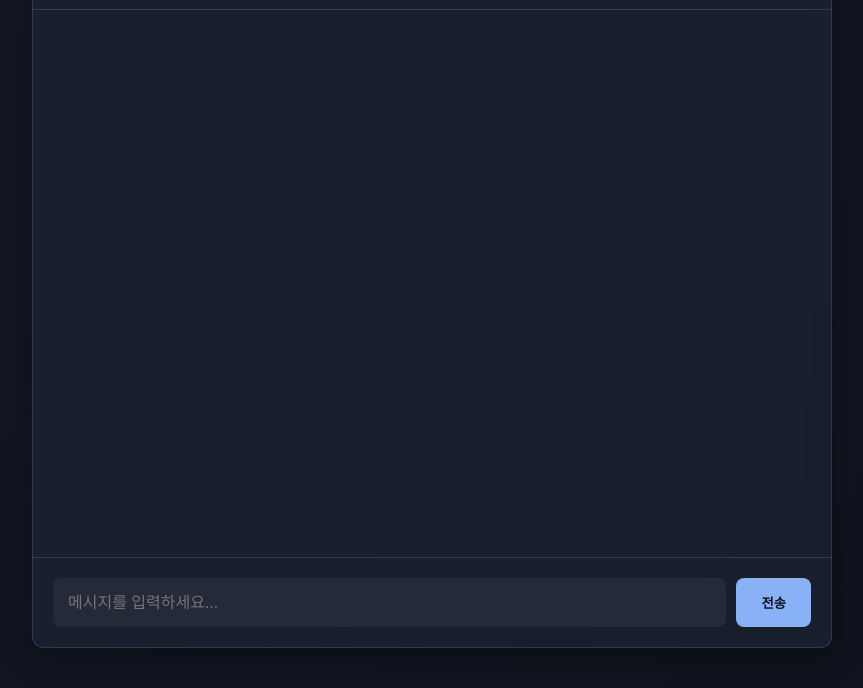
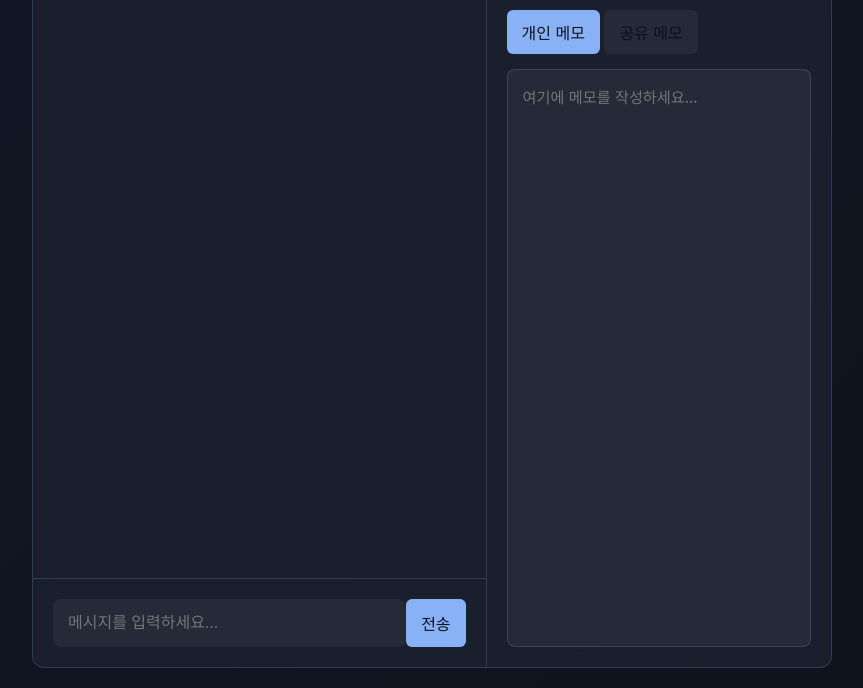
Before and after one commit to bin-pixel/web, a website: page room.html in a window 1280 px wide. Shown: the part 112-800 px from the top of the page, without its empty margins (208-1071 px from the left). Drawn offline with Linux system fonts and the light colour scheme.

Commit message:
Update room.html

```diff
--- a/room.html
+++ b/room.html
@@ -4,74 +4,33 @@
     <meta charset="UTF-8">
     <meta name="viewport" content="width=device-width, initial-scale=1.0">
     <title>토론 진행 중</title>
-    <style>
-        @import url('https://fonts.googleapis.com/css2?family=Noto+Sans+KR:wght@400;500;700&display=swap');
-        :root {
-            --background-gradient: linear-gradient(135deg, #131826 0%, #0d121c 100%);
-            --surface-color: rgba(30, 36, 50, 0.7);
-            --primary-accent: #89b1f6;
-            --text-primary: #e1e3e6;
-            --text-secondary: #90949c;
-            --input-background: #242a38;
-            --border-color: rgba(137, 177, 246, 0.2);
-        }
-        * { box-sizing: border-box; }
-        body {
-            font-family: 'Noto Sans KR', sans-serif;
-            background: var(--background-gradient);
-            color: var(--text-primary);
-            margin: 0;
-            display: flex;
-            justify-content: center;
-            align-items: center;
-            min-height: 100vh;
-        }
-        .container {
-            width: 100%;
-            max-width: 800px;
-            height: 90vh;
-            display: flex;
-            flex-direction: column;
-            background: var(--surface-color);
-            border-radius: 12px;
-            box-shadow: 0 8px 32px rgba(0, 0, 0, 0.3);
-            border: 1px solid var(--border-color);
-            backdrop-filter: blur(10px);
-            overflow: hidden;
-        }
-        .room-header { padding: 20px 25px; border-bottom: 1px solid var(--border-color); }
-        .room-header h1 { margin: 0; font-size: 1.5em; }
-        .room-header p { margin: 5px 0 0; color: var(--text-secondary); }
-        .room-header button { background: var(--primary-accent); color: #0d121c; border: none; border-radius: 6px; padding: 8px 15px; font-weight: 500; cursor: pointer; margin-top: 10px; }
-        .chat-window { flex-grow: 1; padding: 25px; overflow-y: auto; display: flex; flex-direction: column; }
-        .chat-window::-webkit-scrollbar { width: 6px; }
-        .chat-window::-webkit-scrollbar-track { background: transparent; }
-        .chat-window::-webkit-scrollbar-thumb { background-color: var(--primary-accent); border-radius: 10px; }
-        .chat-message { max-width: 75%; margin-bottom: 15px; padding: 12px 18px; border-radius: 18px; display: flex; flex-direction: column; }
-        .chat-message.other-message { background-color: var(--input-background); align-self: flex-start; border-bottom-left-radius: 4px; }
-        .chat-message.my-message { background-color: var(--primary-accent); color: #0d121c; align-self: flex-end; border-bottom-right-radius: 4px; }
-        .chat-message .sender { font-size: 0.8em; font-weight: 700; margin-bottom: 5px; color: var(--text-secondary); }
-        .chat-message.my-message .sender { color: rgba(13, 18, 28, 0.7); }
-        .chat-message .message-text { margin: 0; word-wrap: break-word; }
-        .chat-input-area { display: flex; padding: 20px; border-top: 1px solid var(--border-color); }
-        .chat-input-area input { flex-grow: 1; border: none; background: var(--input-background); color: var(--text-primary); padding: 15px; border-radius: 8px; font-size: 1em; outline: none; }
-        .chat-input-area button { border: none; background: var(--primary-accent); color: #0d121c; padding: 15px 25px; margin-left: 10px; border-radius: 8px; font-weight: 700; cursor: pointer; }
-    </style>
+    <link rel="stylesheet" href="style.css">
 </head>
 <body>
-    <div class="container">
+    <div class="container room-container">
         <header class="room-header">
-            <h1 id="room-topic">토론 주제를 불러오는 중...</h1>
+            <h1 id="room-topic">...</h1>
             <p id="room-owner-info"></p>
+            <div id="nickname-area"></div>
             <div id="owner-controls"></div>
         </header>
-        <main class="chat-window" id="chat-window"></main>
-        <footer class="chat-input-area">
-            <input type="text" id="chat-input" placeholder="메시지를 입력하세요..." autocomplete="off">
-            <button id="send-btn">전송</button>
-        </footer>
+        <div class="main-content">
+            <section class="chat-section">
+                <main class="chat-window" id="chat-window"></main>
+                <footer class="chat-input-area">
+                    <input type="text" id="chat-input" placeholder="메시지를 입력하세요..." autocomplete="off">
+                    <button id="send-btn">전송</button>
+                </footer>
+            </section>
+            <section class="memo-section">
+                <div class="memo-tabs">
+                    <button id="personal-memo-btn" class="active">개인 메모</button>
+                    <button id="shared-memo-btn">공유 메모</button>
+                </div>
+                <textarea id="memo-pad" placeholder="여기에 메모를 작성하세요..."></textarea>
+            </section>
+        </div>
     </div>
-
     <script src="https://www.gstatic.com/firebasejs/8.10.0/firebase-app.js"></script>
     <script src="https://www.gstatic.com/firebasejs/8.10.0/firebase-auth.js"></script>
     <script src="https://www.gstatic.com/firebasejs/8.10.0/firebase-database.js"></script>
```
